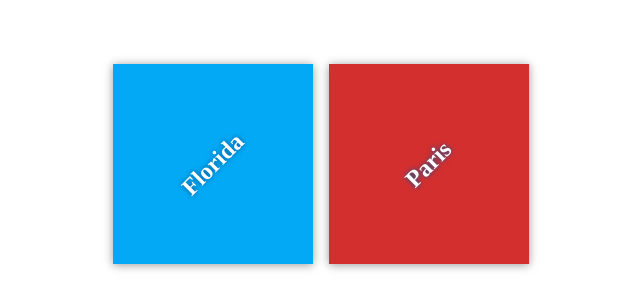
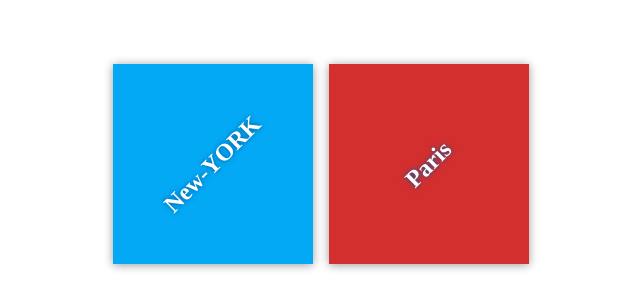
Before and after one commit to memabasir/my-travel-plans, a plain HTML site: page index.html in a window 1280 px wide. Shown: the part 236-544 px from the top of the page, without its empty margins (319-959 px from the left). Drawn offline with Linux system fonts and the light colour scheme.

Commit message:
change 1st city

```diff
--- a/index.html
+++ b/index.html
@@ -13,7 +13,7 @@
 <div class="container">
 <div class="destination-container">
 <div class="destination" id="florida">
-<h2>Florida</h2>
+<h2>New-YORK</h2>
 </div>
 
 <div class="destination" id="paris">
```
